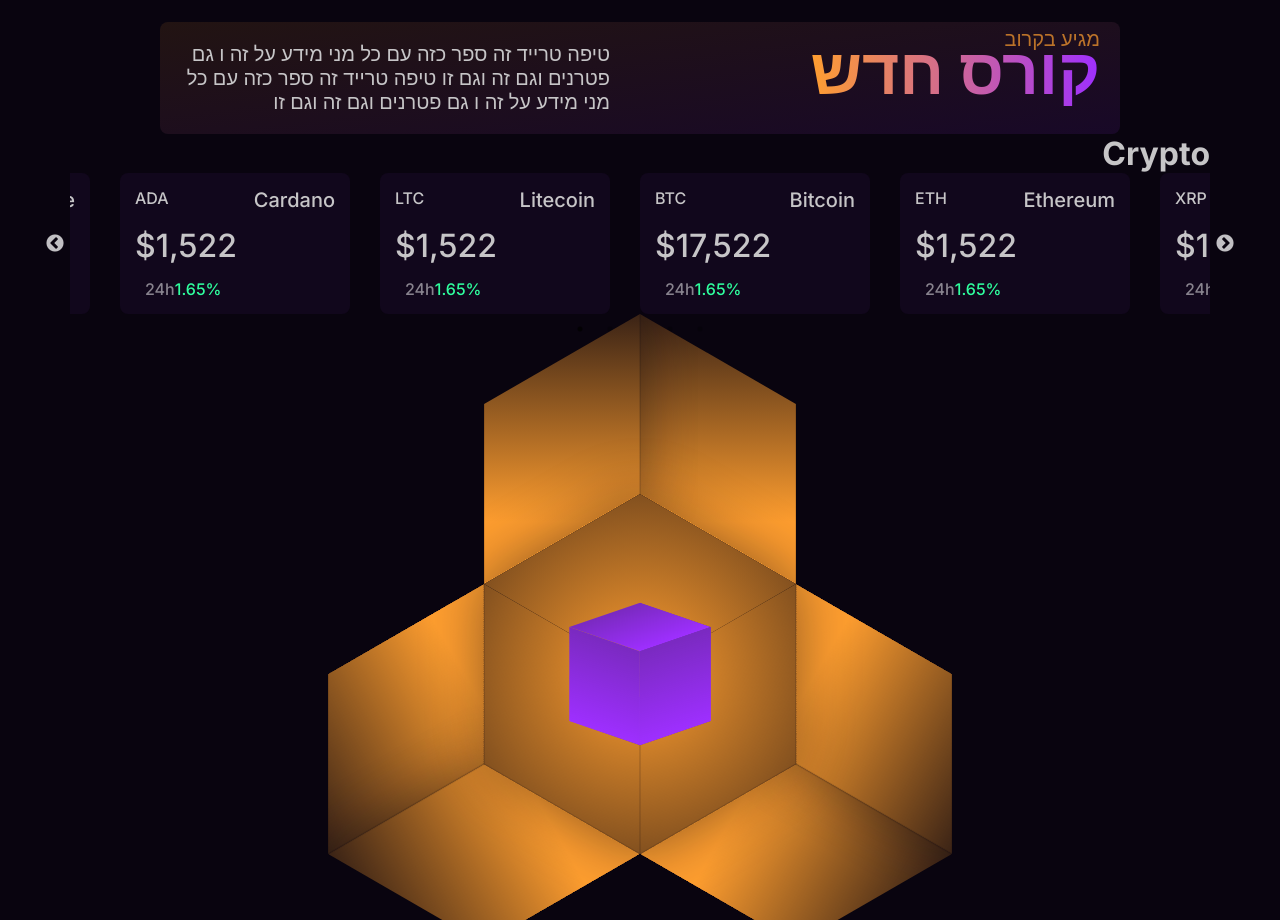
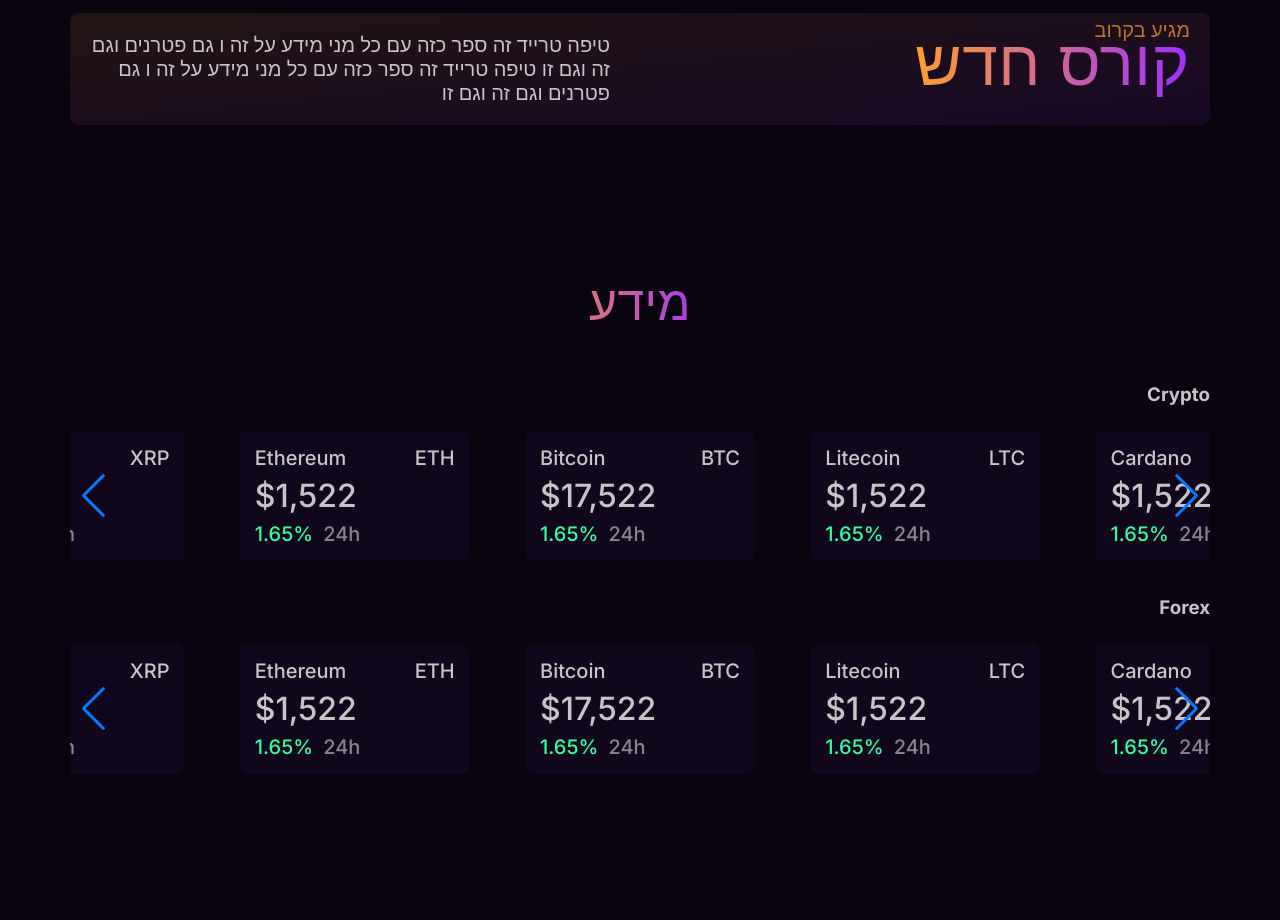
Before and after one commit to matveisch/beetrade-promote, a Next.js app: page /main_page/MainPage in a window 1280 px wide. Shown: the part 1880-2800 px from the top of the page. Built offline with nearby package versions, Linux system fonts and the light colour scheme.

Commit message:
react swiper

```diff
--- a/src/pages/main_page/sections/ExchangeRates/ExchangeRates.module.scss
+++ b/src/pages/main_page/sections/ExchangeRates/ExchangeRates.module.scss
@@ -1,26 +1,26 @@
 .exchangeRates {
-  .row {
-    //position: relative;
-    //display: flex;
-    //gap: 30px;
-    //overflow: hidden;
-    //justify-content: center;
+  display: flex;
+  flex-direction: column;
+  gap: 35px;
+  margin-top: 155px;
+  margin-bottom: 170px;
+
+  h2 {
+    margin-bottom: calc(57px - 35px);
+    letter-spacing: 0.01em;
+    width: fit-content;
+
+    background: linear-gradient(270deg, #9E2FFF -27.82%, #FF9E2F 185.21%);
+    -webkit-background-clip: text;
+    -webkit-text-fill-color: transparent;
+    background-clip: text;
+
+    align-self: center;
   }
 
-  .arrow {
-    width: 0;
-    height: 0;
-    border-top: 20px solid transparent;
-    border-bottom: 20px solid transparent;
-    border-left: 20px solid #FFA500; /* Use a solid orange color for the left border */
-    box-shadow: 1px 1px 3px rgba(0, 0, 0, 0.3);
-
-
-    position: absolute;
-    top: 50%;
-    transform: translateY(-50%);
-    z-index: 1;
-    right: 10px;
-    cursor: pointer;
+  .row {
+    display: flex;
+    flex-direction: column;
+    gap: 25px;
   }
 }
--- a/src/pages/main_page/sections/ExchangeRates/ExchangeRates.tsx
+++ b/src/pages/main_page/sections/ExchangeRates/ExchangeRates.tsx
@@ -1,9 +1,13 @@
-import React, { useState } from 'react';
+import React, { useEffect, useState } from 'react';
 import Slider from 'react-slick';
 import styles from './ExchangeRates.module.scss';
 import StockCard from '@/pages/main_page/sections/ExchangeRates/stockCard';
 import 'slick-carousel/slick/slick.css';
 import 'slick-carousel/slick/slick-theme.css';
+import { Swiper, SwiperSlide } from 'swiper/react';
+import { Navigation } from 'swiper';
+import 'swiper/css';
+import 'swiper/css/navigation';
 
 interface CryptoElement {
   name: string;
@@ -59,41 +63,45 @@ const cryptoData: CryptoElement[] = [
 
 function ExchangeRates() {
   const [cryptoDataArray, setCryptoDataArray] = useState<CryptoElement[]>(cryptoData);
-  function firstElementToLast(array: CryptoElement[]) {
-    const arrayToChange = [...array];
-    const firstElement = arrayToChange.shift();
-    if (firstElement) {
-      arrayToChange.push(firstElement);
+  const [screenWidth, setScreenWidth] = useState<number>(0);
+
+  // handel screen width
+  useEffect(() => {
+    setScreenWidth(window.innerWidth);
+    const handleResize = () => setScreenWidth(window.innerWidth);
+    window.addEventListener('resize', handleResize);
+    return () => window.removeEventListener('resize', handleResize);
+  }, []);
+
+  function getAmountOfSlides() {
+    if (screenWidth < 730) {
+      return 1;
+    } else if (screenWidth < 940) {
+      return 2;
+    } else if (screenWidth < 1200) {
+      return 3;
+    } else {
+      return 4;
     }
-    return arrayToChange;
   }
-
-  function lastElementToFirst(array: CryptoElement[]) {
-    const arrayToChange = [...array];
-    const lastElement = arrayToChange.pop();
-    if (lastElement) {
-      arrayToChange.unshift(lastElement);
-    }
-    return arrayToChange;
-  }
-
-  const settings = {
-    dots: true,
-    infinite: true,
-    speed: 500,
-    slidesToShow: 4,
-    slidesToScroll: 1,
-    arrows: true,
-    centerMode: true,
-  };
 
   return (
     <div className={styles.exchangeRates}>
-      <h1>Crypto</h1>
+      <h2>מידע</h2>
       <div className={styles.row}>
-        {/*<div className={styles.arrow} onClick={() => setCryptoDataArray(firstElementToLast(cryptoDataArray))} />*/}
-        <Slider {...settings}>
+        <h3>Crypto</h3>
+        <Swiper
+          modules={[Navigation]}
+          navigation
+          loop
+          loopedSlides={5}
+          spaceBetween={1}
+          centeredSlides
+          slidesPerView={getAmountOfSlides()}
+          onSlideChange={() => console.log('slide change')}
+          onSwiper={swiper => console.log(swiper)}>
           {cryptoDataArray.map((data, index) => (
+            <SwiperSlide key={index}>
               <StockCard
                 changeValue={data.changeValue}
                 imgUrl={data.imgUrl}
@@ -104,13 +112,37 @@ function ExchangeRates() {
                 key={data.shortName}
                 className={styles.slide}
               />
+            </SwiperSlide>
           ))}
-        </Slider>
-        {/*<div*/}
-        {/*  className={styles.arrow}*/}
-        {/*  style={{ left: '10px', right: 'unset', transform: 'rotate(180deg)', marginTop: '-20px' }}*/}
-        {/*  onClick={() => setCryptoDataArray(lastElementToFirst(cryptoDataArray))}*/}
-        {/*/>*/}
+        </Swiper>
+      </div>
+      <div className={styles.row}>
+        <h3>Forex</h3>
+        <Swiper
+          modules={[Navigation]}
+          navigation
+          loop
+          loopedSlides={5}
+          spaceBetween={1}
+          centeredSlides
+          slidesPerView={getAmountOfSlides()}
+          onSlideChange={() => console.log('slide change')}
+          onSwiper={swiper => console.log(swiper)}>
+          {cryptoDataArray.map((data, index) => (
+            <SwiperSlide key={index}>
+              <StockCard
+                changeValue={data.changeValue}
+                imgUrl={data.imgUrl}
+                name={data.name}
+                price={data.price}
+                shortName={data.shortName}
+                upOrDown={data.upOrDown}
+                key={data.shortName}
+                className={styles.slide}
+              />
+            </SwiperSlide>
+          ))}
+        </Swiper>
       </div>
     </div>
   );
--- a/src/pages/main_page/sections/products_section/index.module.scss
+++ b/src/pages/main_page/sections/products_section/index.module.scss
@@ -27,7 +27,7 @@
   margin-bottom: 70px;
 }
 .gradientWrapper {
-  max-width: 960px;
+  //max-width: 960px;
   margin: 0 auto;
   row-gap: 30px;
   .content {
--- a/src/styles/globals.scss
+++ b/src/styles/globals.scss
@@ -22,25 +22,29 @@ button {
   padding: 0;
   margin: 0;
 }
+
 code {
   font-family: source-code-pro, Menlo, Monaco, Consolas, "Courier New",
     monospace;
 }
+
 .mainGrid {
   display: grid;
   grid-template-columns: repeat(12, minmax(0, 1fr));
   column-gap: 30px;
 }
+
 a {
   text-decoration: none;
 }
 
-.h1 {
+.h1, h1 {
   font-size: 84px;
   margin: 0;
   line-height: 97px;
 }
-.h2 {
+
+.h2, h2 {
   font-style: normal;
   font-weight: 400;
   font-size: 48px;
@@ -48,7 +52,8 @@ a {
   /* identical to box height, or 46px */
   letter-spacing: 0.01em;
 }
-.paragraph {
+
+.paragraph, p {
   margin: 0;
   color: #c6c5c7;
   font-style: normal;
@@ -56,13 +61,15 @@ a {
   font-size: 20px;
   line-height: 24px;
 }
-.link {
+
+.link, a {
   font-style: normal;
   font-weight: 400;
   font-size: 16px;
   line-height: 19px;
   text-align: right;
 }
+
 .imagesSwiper {
   max-width: 800px;
   height: 150px;
@@ -108,3 +115,14 @@ a {
     color: #c6c5c7;
   }
 }
+
+// swiper – ExchangeRates.tsx
+
+.swiper {
+  width: 100%;
+}
+
+.swiper-slide {
+  display: flex;
+  justify-content: center;
+}
```
Also changed, not shown: src/media/icons/right-arrow.png (added). Lines whose indentation alone changed are shown as unchanged.
